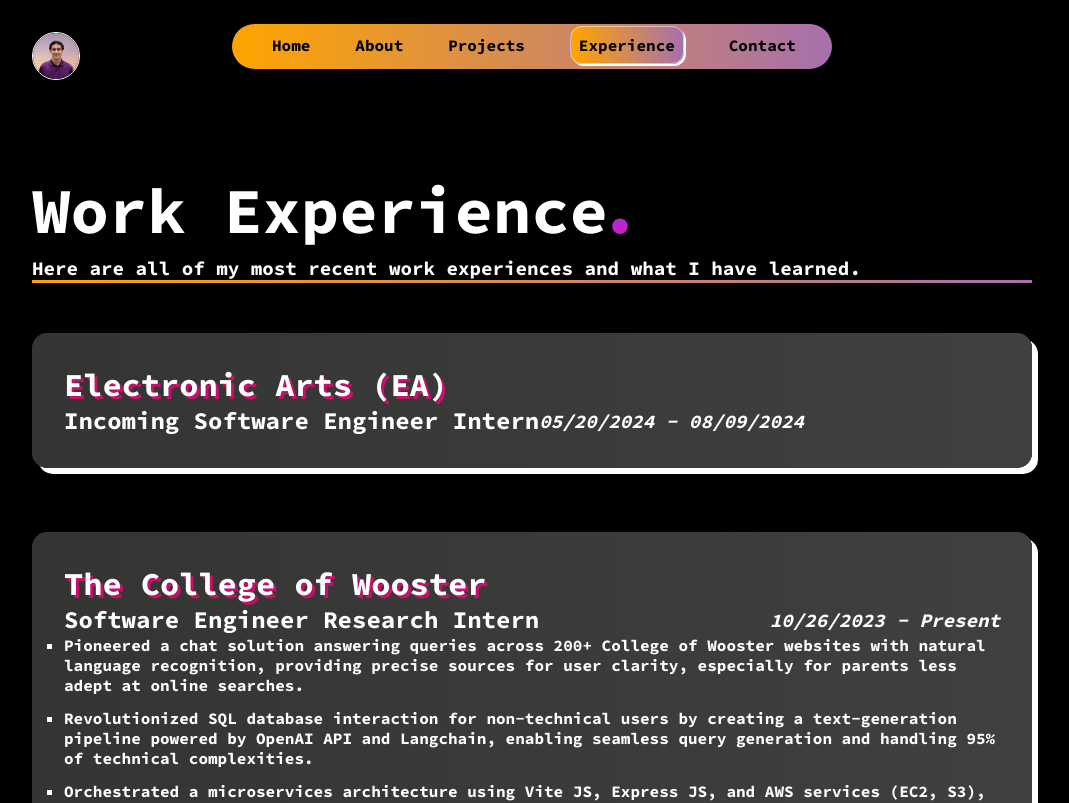
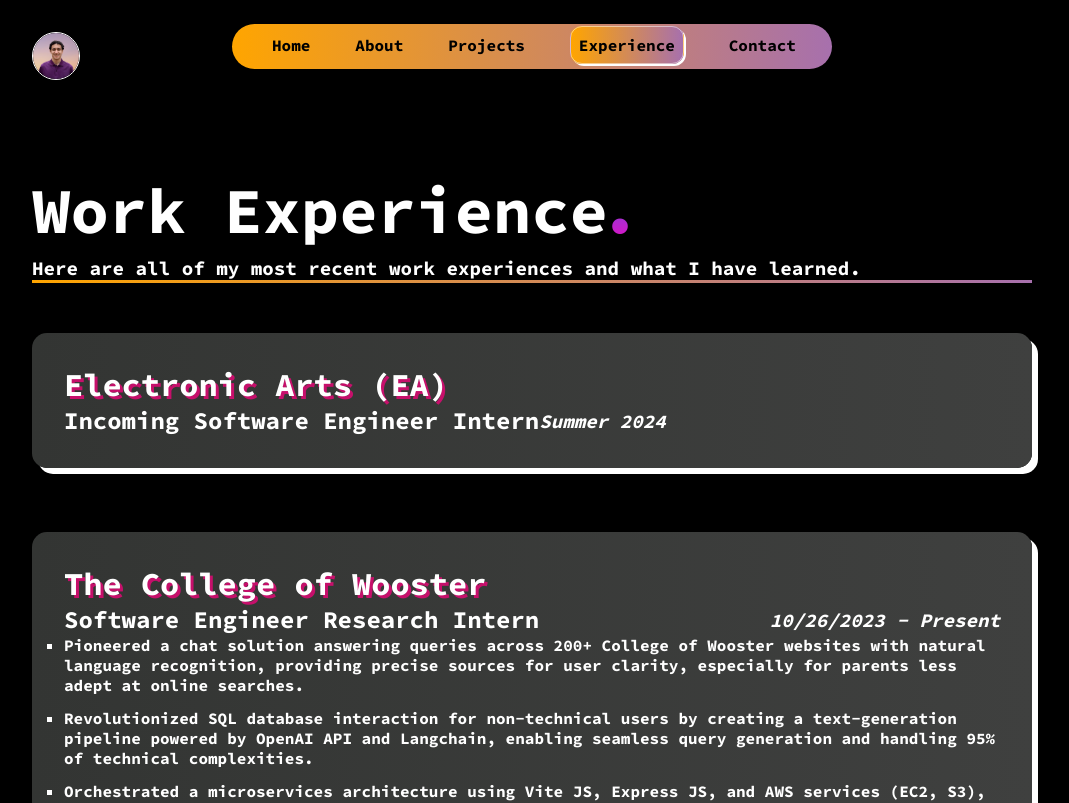
Before and after one commit to akhmadmamirov/portfolio, a React (Create React App) app: page /experience in a window 1280 px wide. Shown: the top 803 px of the page, without its empty margins (108-1177 px from the left). Built offline with nearby package versions, Linux system fonts and the light colour scheme.

Commit message:
small ui fix

```diff
--- a/src/pages/experience.jsx
+++ b/src/pages/experience.jsx
@@ -50,7 +50,7 @@
 											Incoming Software Engineer Intern
 										</p>
 										<p class="date">
-										05/20/2024 - 08/09/2024
+											Summer 2024
 										</p>
 									</div>
 								</div>
```
